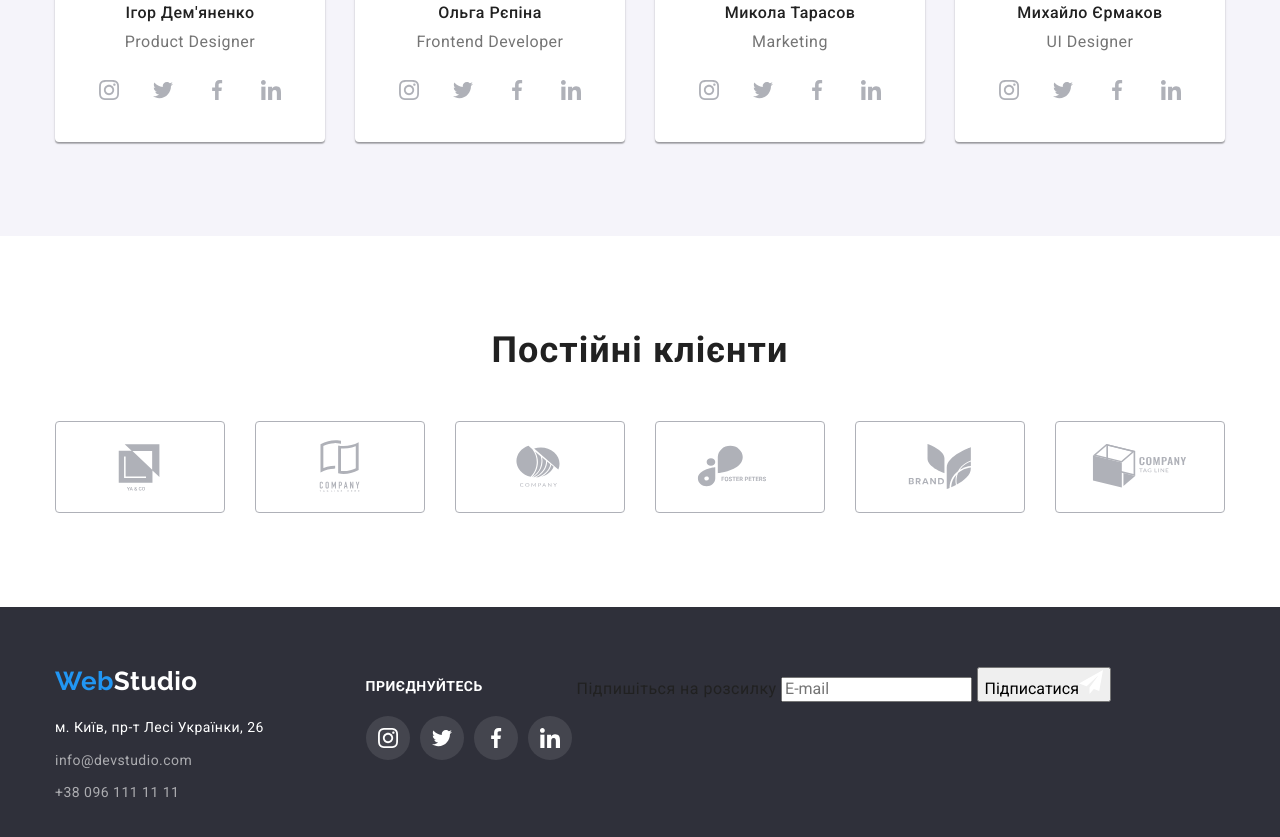
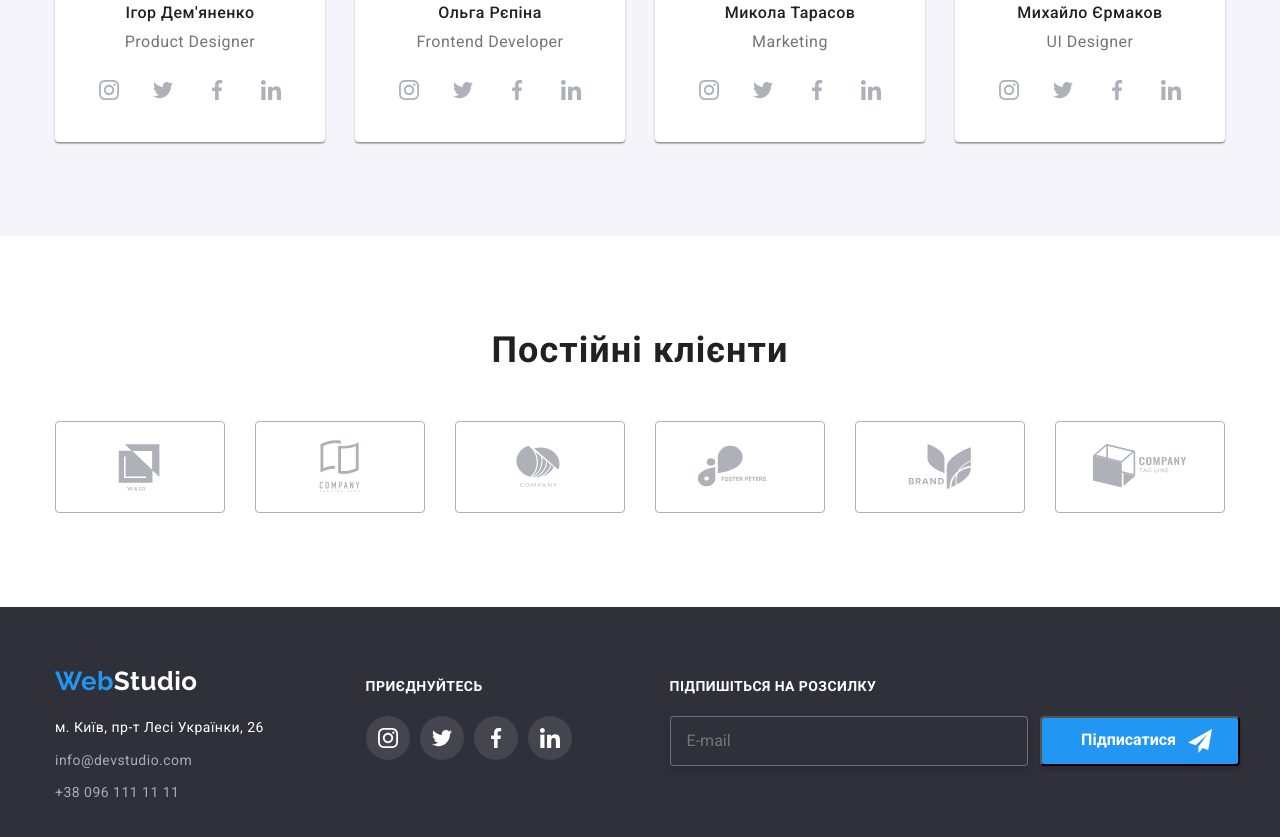
Before and after one commit to stanislav-pravdiuk/goit-markup-hw-06, a plain HTML site: page index.html in a window 1280 px wide. Shown: the part 2073-2910 px from the top of the page. Drawn offline with nearby package versions, Linux system fonts and the light colour scheme.

Commit message:
add mailing on footer

```diff
--- a/css/common.css
+++ b/css/common.css
@@ -318,3 +318,66 @@ position: fixed;
 .social-link:hover {
     background-color: var(--secondary-logo-color);
 }
+
+/* -------------------------------------------------malling------------------------------------------------- */
+
+.mailing {
+    display: block;
+    margin-top: 10px;
+    margin-left: 93px;
+}
+
+.mailing-lable {
+    font-weight: 700;
+    font-size: 14px;
+    line-height: 1.14;
+    letter-spacing: 0.03em;
+    text-transform: uppercase;
+
+        color: #FFFFFF;
+}
+
+.mailing-input-btn {
+    display: flex;
+    margin-top: 20px;
+    position: relative;
+
+}
+
+.mailing-input {
+    width: 358px;
+    height: 50px;
+    margin-right: 12px;
+    padding-left: 16px;
+    padding-top: 15px;
+    padding-bottom: 15px;
+
+    border: 1px solid rgba(255, 255, 255, 0.3);
+    filter: drop-shadow(0px 4px 4px rgba(0, 0, 0, 0.15));
+    border-radius: 4px;
+
+    background-color: #2F303A;;
+}
+
+.mailing-btn {
+    cursor: pointer;
+    background: #2196F3;
+    box-shadow: 0px 4px 4px rgba(0, 0, 0, 0.15);
+    border-radius: 4px;
+    width: 200px;
+    height: 50px;
+    font-weight: 700;
+    font-size: 16px;
+    line-height: 1.8;
+    color: #FFFFFF;
+    text-align: center;
+    padding-right: 28px;
+}
+
+.mailing-icon {
+    position: absolute;
+    width: 24px;
+    height: 24px;
+    top: 13px;
+    right: 28px;
+}
--- a/css/main.css
+++ b/css/main.css
@@ -128,7 +128,7 @@
     border-radius: 50%;
     background: #FFFFFF;
     border: 1px solid rgba(0, 0, 0, 0.1);
-
+    cursor: pointer;
 
     align-items: center;
     justify-content: center;
@@ -174,9 +174,10 @@ color: #212121;
     display: flex;
     flex-direction: column;
     margin-bottom: 10px;
+    position: relative;
 }
 
-.modal-field:last-child {
+.modal-field:nth-child(4) {
     margin-bottom: 0px;
 }
 
@@ -192,19 +193,40 @@ color: #212121;
 }
 .modal-input {
     margin: 0;
-    padding: 0;
+    padding-top: 12px;
+    padding-bottom: 12px;
+    padding-left: 42px;
+
     width: 448px;
     height: 40px;
     border: 1px solid rgba(33, 33, 33, 0.2);
     border-radius: 4px;
-    /* position: relative; */
+    cursor: pointer;
+    transition-property: border-color;
+    transition-duration: 250ms;
+    ransition-timing-function: cubic-bezier(0.4, 0, 0.2, 1);
+
+}
+
+.modal-input-hover:hover .modal-input {
+    border-color: #2196F3;
 }
 
 .modal-icon {
-    color: currentColor;
-    /* position: absolute; */
+    position: absolute;
+    width: 18px;
+    height: 18px;
+    top: 50%;
+    left: 14px;
+    transition-property: fill;
+    transition-duration: 250ms;
+    transition-timing-function: cubic-bezier(0.4, 0, 0.2, 1);
+}
 
-    }
+.modal-input-hover:hover .modal-icon {
+    fill: #2196F3;
+}
+
 
 .comment {
     margin: 0;
@@ -213,23 +235,27 @@ color: #212121;
     height: 120px;
     border: 1px solid rgba(33, 33, 33, 0.2);
     border-radius: 4px;
-    font-weight: 400;
-    font-size: 12px;
-    line-height: 1.16;
-    letter-spacing: 0.01em;
+    cursor: pointer;
+    transition-property: border-color;
+    transition-duration: 250ms;
+    transition-timing-function: cubic-bezier(0.4, 0, 0.2, 1);
+}
 
-    color: rgba(117, 117, 117, 0.5);
+.comment:hover {
+    border-color: #2196F3;
 }
 
 .agreement {
     margin-top: 28px;
     margin-bottom: 0px;
+    display: flex;
+    align-items: center;
     }
 
 .agreement input[type='checkbox'] {
     width: 16px;
     height: 15px;
-
+    cursor: pointer;
 
 }
 
@@ -239,10 +265,12 @@ color: #212121;
 }
 
 .agreement-lable {
+    margin-left: 8px;
     font-weight: 400;
     font-size: 14px;
     line-height: 1.71;
     color: #757575;
+    cursor: pointer;
 }
 
 .agreement-link {
@@ -267,6 +295,7 @@ color: #212121;
     line-height: 1.87;
 
     letter-spacing: 0.06em;
+    cursor: pointer;
 
     color: #FFFFFF;
     transition-property: background;
--- a/index.html
+++ b/index.html
@@ -69,27 +69,33 @@
               <form action="" class="modal-form js-speaker-form">
                 <div class="modal-field">
                   <label class="modal-lable" for="name">Ім'я</label>
+                  <div class="modal-input-hover">
                     <svg class="modal-icon" width="12" height="12">
                       <use href="./images/icon.svg#icon-person"></use>
                     </svg>
                     <input class="modal-input" type="text" name="name" id="name" />
                   </div>
+                </div>
                 <div class="modal-field">
                   <label class="modal-lable" for="tel">Телефон</label>
+                  <div class="modal-input-hover">
                     <svg class="modal-icon" width="13" height="13">
                       <use href="./images/icon.svg#icon-phone"></use>
                     </svg>
                     <input class="modal-input" type="tel" name="tel" id="tel" />
                   </div>
+                </div>
                 <div class="modal-field">
                   <label class="modal-lable" for="e-mail">Пошта</label>
+                  <div class="modal-input-hover">
                     <svg class="modal-icon" width="15" height="12">
                       <use href="./images/icon.svg#icon-email"></use>
                     </svg>
                     <input class="modal-input" type="email" name="e-mail" id="e-mail" />
                   </div>
+                </div>
                 <div class="modal-field">
-                  <label class="modal-lable" for="">Коментар</label>
+                  <label class="modal-lable" for="comment">Коментар</label>
                   <textarea
                     class="comment"
                     placeholder="Введіть текст"
@@ -452,17 +458,17 @@
             </li>
           </ul>
         </div>
-        <div class="mailing">
-          <form action="" class="js-speaker-form">
-            <label for="e-mail">Підпишіться на розсилку</label>
-            <input type="text" name="e-mail" id="e-mail" placeholder="E-mail" />
-            <button type="submit">
-              Підписатися<svg class="modal-icon" width="24" height="24">
+        <form class="mailing" action="" class="js-speaker-form">
+          <label class="mailing-lable" for="e-mail">Підпишіться на розсилку</label>
+          <div class="mailing-input-btn">
+            <input class="mailing-input" type="text" name="e-mail" id="e-mail" placeholder="E-mail" />
+            <button class="mailing-btn" type="submit">
+              Підписатися<svg class="mailing-icon" width="24" height="24">
                 <use href="./images/icon.svg#icon-send"></use>
               </svg>
             </button>
+          </div>
         </form>
-        </div>
       </div>
     </footer>
     <script src="./js/modal.js"></script>
```
Also changed, not shown: portfolio.html (+13 -1 lines). Lines whose indentation alone changed are shown as unchanged.
